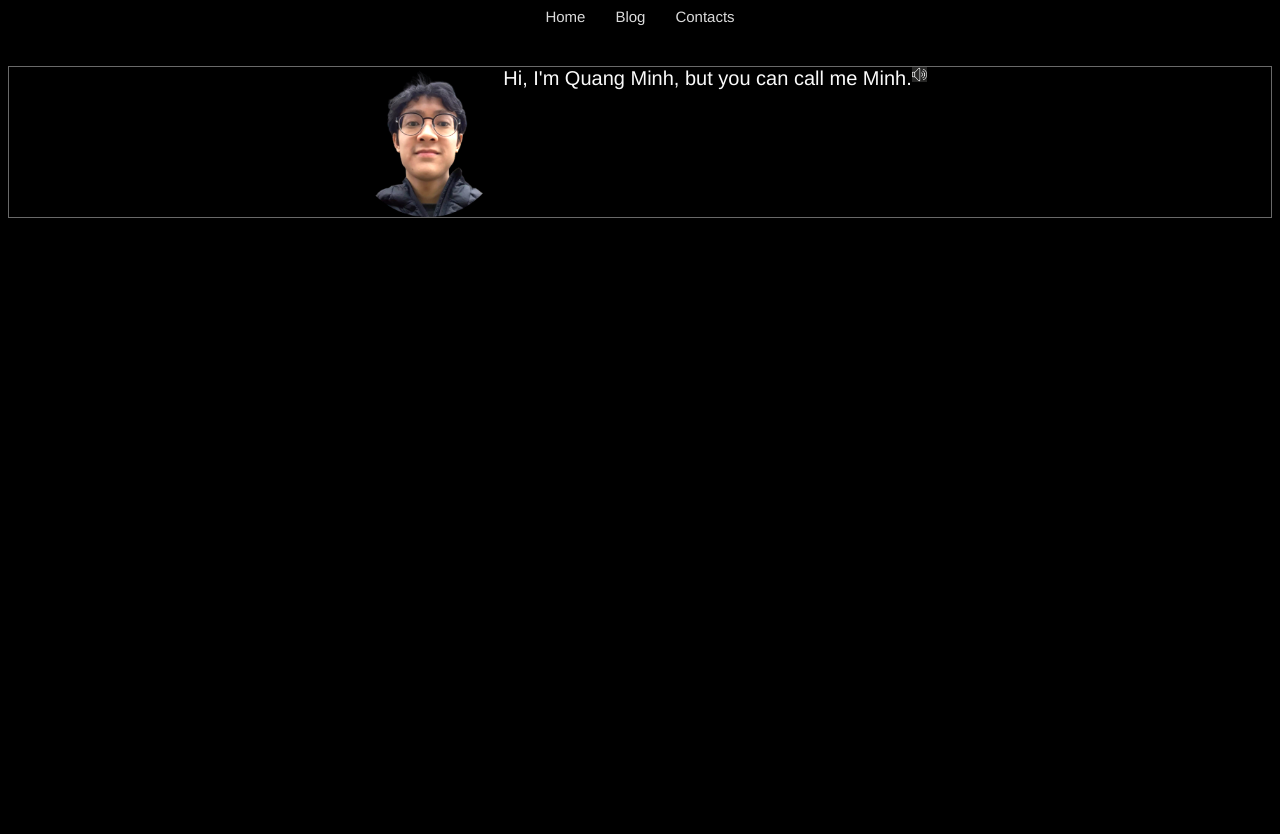
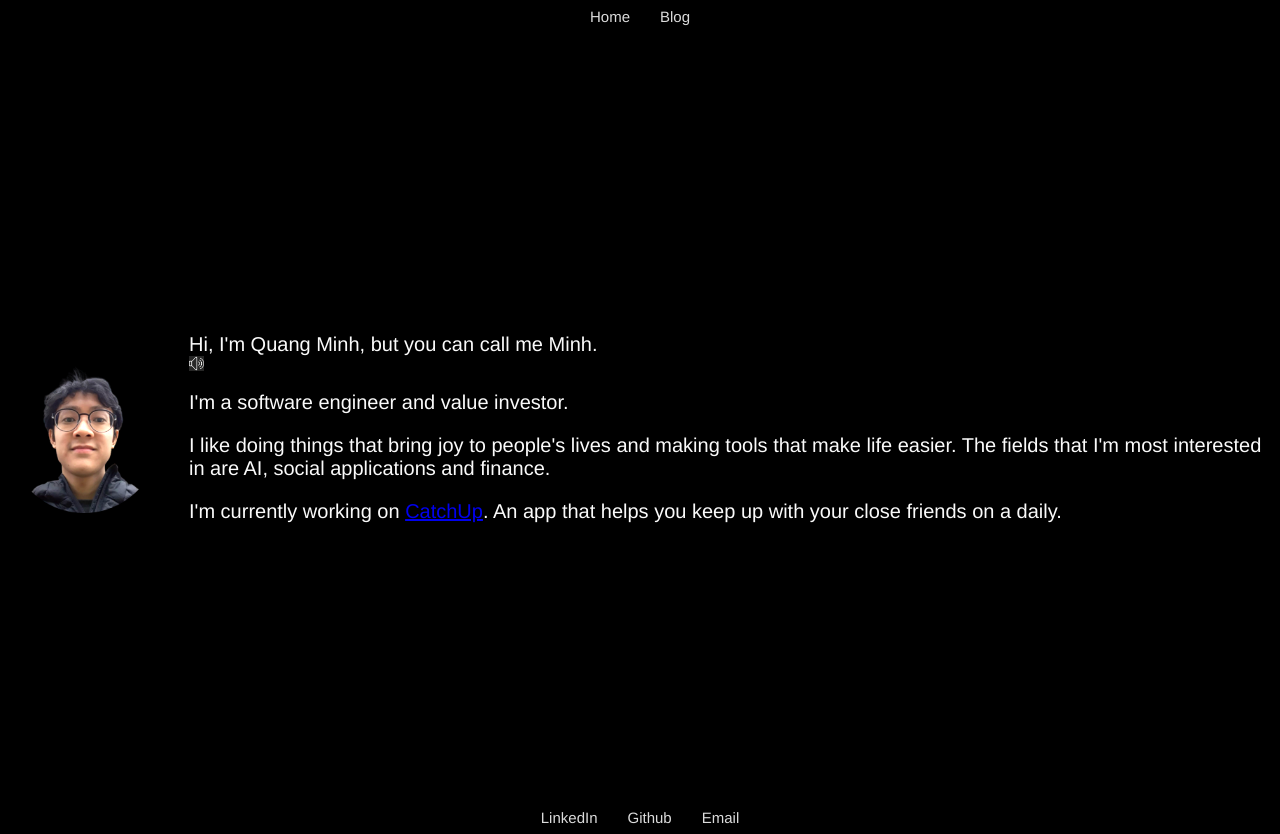
Before and after one commit to bobcoi03/PersonalWebsite, a Next.js app in the folder personalwebsite/: page / in a window 1280 px wide. Before the commit the page ends 800 px from the top, so only its background shows below. Built offline with nearby package versions, Linux system fonts and the light colour scheme.

Commit message:
css is hard man

```diff
--- a/personalwebsite/src/components/nav.js
+++ b/personalwebsite/src/components/nav.js
@@ -1,22 +1,19 @@
 import { useState } from "react";
+import Link from 'next/link'
+
 
 const NavBar = () => {
     return (
         <div className="nav">
             <div>
-                <a href="/" className="navText">
+                <Link href="/" className="navText">
                     Home
-                </a>
+                </Link>
             </div>
             <div>
-                <a href="/blog" className="navText">
+                <Link href="/blog" className="navText">
                     Blog
-                </a>
-            </div>
-            <div>
-                <a href="/contacts" className="navText">
-                    Contacts
-                </a>
+                </Link>
             </div>
         </div>
     )
--- a/personalwebsite/src/pages/index.js
+++ b/personalwebsite/src/pages/index.js
@@ -5,6 +5,7 @@ import styles from '@/styles/Home.module.css'
 import NavBar from '@/components/nav'
 
 import { useRef, useEffect } from 'react'
+import Link from 'next/link'
 
 const inter = Inter({ subsets: ['latin'] })
 
@@ -24,6 +25,7 @@ export default function Home() {
         <link rel="icon" href="/favIcon.png" />
       </Head>
       <NavBar/>
+      <div className="main">
       <div className="profile">
         <img
           src="favIcon.png"
@@ -31,16 +33,17 @@ export default function Home() {
           height={150}
           className="profilePicture"
         />
+        <div className="profileTextWrapper">
           <div>
             <text className="profileText">
               Hi, I'm Quang Minh, but you can call me Minh.
             </text>
-        </div>
             <div
               className="audioIcon"
-          onClick={playPronunciationAudio}
             >
               <img
+                className="audioIcon"
+                onClick={playPronunciationAudio}
                 width={15}
                 height={15}
                 src="audioIcon.png"
@@ -55,6 +58,53 @@ export default function Home() {
               />
             </div>
           </div>
+          <div>
+            <p className="profileText">
+              I'm a software engineer and value investor.
+            </p>
+          </div>
+          <div>
+            <p className="profileText">
+              I like doing things that bring joy to people's lives and making tools that make life easier.
+              The fields that I'm most interested in are AI, social applications and finance.
+            </p>
+          </div>
+          <div>
+            <p className="profileText">
+              <text>
+              I'm currently working on&nbsp;
+              <a href="/blog">CatchUp</a>.
+              An app that helps you keep up
+              with your close friends on a daily.
+              </text>
+            </p>
+          </div>
+        </div>
+      </div>
+      <div className="footer">
+        <a
+          className='navText'
+          target="_blank"
+          href="https://www.linkedin.com/in/minh-luong-95884219b/"
+        >
+          LinkedIn
+        </a>
+        <a
+          className="navText"
+          target="_blank"
+          href="https://github.com/bobcoi03"
+        >
+          Github
+        </a>
+        <a
+          className="navText"
+          target="_blank"
+          href="mailto: luongquangminh23@gmail.com"
+        >
+          Email
+        </a>
+      </div>
+      </div>
     </>
   )
 }
--- a/personalwebsite/src/styles/globals.css
+++ b/personalwebsite/src/styles/globals.css
@@ -1,3 +1,16 @@
+html, body {
+  max-width: 100%;
+  overflow-x: hidden;
+  background-color: black;
+}
+
+.main {
+  display: flex;
+  flex-direction: column;
+  min-height: 100vh;
+  margin: 0;
+}
+
 .nav {
   justify-content: center;
   display: flex;
@@ -20,13 +33,19 @@
 
 .profile {
   display: flex;
+  flex: 1;
   flex-direction: row;
   justify-content: center;
+  align-items: center;
+
+  text-overflow: ellipsis;
 
   margin-top: 5vh;
 
+  gap: 30px;
+
   border-style: solid;
-  border-color: rgb(105, 105, 105);
+  border-color: rgb(0, 0, 0);
   border-width: 1px;
 }
 
@@ -56,9 +75,10 @@
   width: 120px;
   background-color: rgb(130, 130, 130);
   color: #fff;
+  font-size: 13px;
   text-align: center;
   font-family: Helvetica,Arial,sans-serif;
-  padding: 3px 0;
+  padding: 2px;
   border-radius: 5px;
 
 /* Position the tooltip */
@@ -74,6 +94,11 @@
   cursor: pointer;
 }
 
-body {
-  background-color: black;
+.footer {
+  display: flex;
+  flex-direction: row;
+  justify-content: center;
+
+  gap: 30px;
+  text-align: center;
 }
```
Also changed, not shown: personalwebsite/src/pages/blog.js (added, +24 -0 lines). Lines whose indentation alone changed are shown as unchanged.
